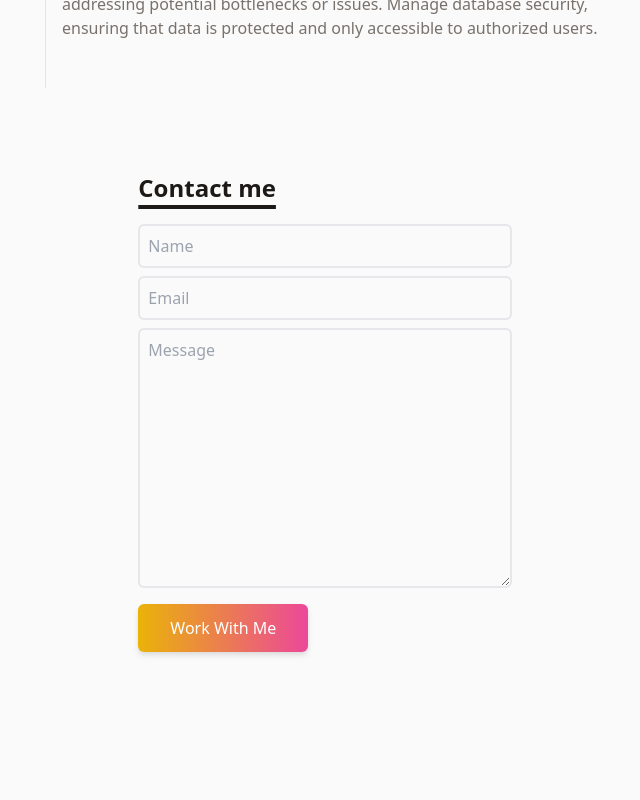
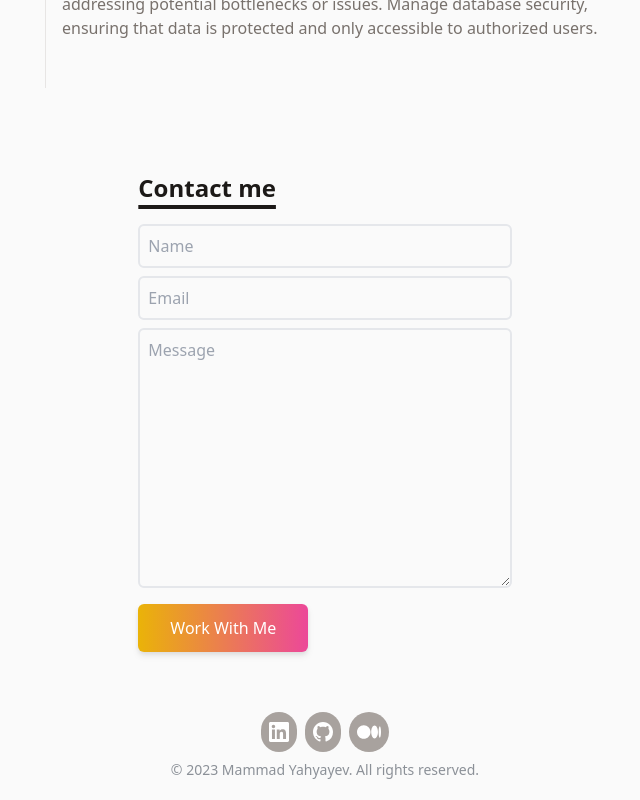
Before and after one commit to mammadyahyayev/portfolio, a React (Vite) app: page / in a window 1280 px wide. Shown: the part 1208-2008 px from the top of the page, without its empty margins (315-955 px from the left). Before the commit the page ends 1900 px from the top, so only its background shows below. Built offline with nearby package versions, Linux system fonts and the light colour scheme.

Commit message:
Add footer

```diff
--- /dev/null
+++ b/src/components/Footer.tsx
@@ -0,0 +1,70 @@
+function Footer() {
+    return (
+        <div className="py-5 text-center">
+            <div className="container max-w-screen-lg mx-auto">
+                <div>
+                    <div className="flex flex-wrap justify-center gap-2">
+                        <a
+                            href="https://www.linkedin.com/in/mammadyahya/"
+                            className="bg-stone-400 p-2 font-semibold text-white inline-flex items-center space-x-2 rounded-full">
+                            <svg
+                                className="w-5 h-5 fill-current"
+                                role="img"
+                                viewBox="0 0 256 256"
+                                xmlns="http://www.w3.org/2000/svg"
+                            >
+                                <g>
+                                    <path
+                                        d="M218.123122,218.127392 L180.191928,218.127392 L180.191928,158.724263 C180.191928,144.559023 179.939053,126.323993 160.463756,126.323993 C140.707926,126.323993 137.685284,141.757585 137.685284,157.692986 L137.685284,218.123441 L99.7540894,218.123441 L99.7540894,95.9665207 L136.168036,95.9665207 L136.168036,112.660562 L136.677736,112.660562 C144.102746,99.9650027 157.908637,92.3824528 172.605689,92.9280076 C211.050535,92.9280076 218.138927,118.216023 218.138927,151.114151 L218.123122,218.127392 Z M56.9550587,79.2685282 C44.7981969,79.2707099 34.9413443,69.4171797 34.9391618,57.260052 C34.93698,45.1029244 44.7902948,35.2458562 56.9471566,35.2436736 C69.1040185,35.2414916 78.9608713,45.0950217 78.963054,57.2521493 C78.9641017,63.090208 76.6459976,68.6895714 72.5186979,72.8184433 C68.3913982,76.9473153 62.7929898,79.26748 56.9550587,79.2685282 M75.9206558,218.127392 L37.94995,218.127392 L37.94995,95.9665207 L75.9206558,95.9665207 L75.9206558,218.127392 Z M237.033403,0.0182577091 L18.8895249,0.0182577091 C8.57959469,-0.0980923971 0.124827038,8.16056231 -0.001,18.4706066 L-0.001,237.524091 C0.120519052,247.839103 8.57460631,256.105934 18.8895249,255.9977 L237.033403,255.9977 C247.368728,256.125818 255.855922,247.859464 255.999,237.524091 L255.999,18.4548016 C255.851624,8.12438979 247.363742,-0.133792868 237.033403,0.000790807055"/>
+                                </g>
+                            </svg>
+                        </a>
+                        <a
+                            href="https://github.com/mammadyahyayev"
+                            className="bg-stone-400 p-2 font-semibold text-white inline-flex items-center space-x-2 rounded-full">
+                            <svg
+                                xmlns="http://www.w3.org/2000/svg"
+                                xmlnsXlink="http://www.w3.org/1999/xlink"
+                                aria-hidden="true"
+                                role="img"
+                                className="w-5"
+                                preserveAspectRatio="xMidYMid meet"
+                                viewBox="0 0 24 24"
+                            >
+                                <g fill="none">
+                                    <path
+                                        fillRule="evenodd"
+                                        clipRule="evenodd"
+                                        d="M12 0C5.37 0 0 5.37 0 12c0 5.31 3.435 9.795 8.205 11.385c.6.105.825-.255.825-.57c0-.285-.015-1.23-.015-2.235c-3.015.555-3.795-.735-4.035-1.41c-.135-.345-.72-1.41-1.23-1.695c-.42-.225-1.02-.78-.015-.795c.945-.015 1.62.87 1.845 1.23c1.08 1.815 2.805 1.305 3.495.99c.105-.78.42-1.305.765-1.605c-2.67-.3-5.46-1.335-5.46-5.925c0-1.305.465-2.385 1.23-3.225c-.12-.3-.54-1.53.12-3.18c0 0 1.005-.315 3.3 1.23c.96-.27 1.98-.405 3-.405s2.04.135 3 .405c2.295-1.56 3.3-1.23 3.3-1.23c.66 1.65.24 2.88.12 3.18c.765.84 1.23 1.905 1.23 3.225c0 4.605-2.805 5.625-5.475 5.925c.435.375.81 1.095.81 2.22c0 1.605-.015 2.895-.015 3.3c0 .315.225.69.825.57A12.02 12.02 0 0 0 24 12c0-6.63-5.37-12-12-12z"
+                                        fill="currentColor"
+                                    />
+                                </g>
+                            </svg>
+                        </a>
+
+                        <a
+                            href="https://medium.com/@mammadyahya"
+                            className="bg-stone-400 p-2 font-semibold text-white inline-flex items-center space-x-2 rounded-full">
+                            <svg width="24px" height="24px" viewBox="0 -55 256 256" version="1.1"
+                                 xmlns="http://www.w3.org/2000/svg" xmlnsXlink="http://www.w3.org/1999/xlink"
+                                 preserveAspectRatio="xMidYMid" className="fill-white"
+                            >
+                                <g fill="none">
+                                    <path
+                                        d="M72.2009141,1.42108547e-14 C112.076502,1.42108547e-14 144.399375,32.5485469 144.399375,72.6964154 C144.399375,112.844284 112.074049,145.390378 72.2009141,145.390378 C32.327779,145.390378 0,112.844284 0,72.6964154 C0,32.5485469 32.325326,1.42108547e-14 72.2009141,1.42108547e-14 Z M187.500628,4.25836743 C207.438422,4.25836743 223.601085,34.8960455 223.601085,72.6964154 L223.603538,72.6964154 C223.603538,110.486973 207.440875,141.134463 187.503081,141.134463 C167.565287,141.134463 151.402624,110.486973 151.402624,72.6964154 C151.402624,34.9058574 167.562834,4.25836743 187.500628,4.25836743 Z M243.303393,11.3867175 C250.314,11.3867175 256,38.835526 256,72.6964154 C256,106.547493 250.316453,134.006113 243.303393,134.006113 C236.290333,134.006113 230.609239,106.554852 230.609239,72.6964154 C230.609239,38.837979 236.292786,11.3867175 243.303393,11.3867175 Z"
+                                        fill="currentColor">
+                                    </path>
+                                </g>
+                            </svg>
+                        </a>
+                    </div>
+                </div>
+            </div>
+            <p className="text-sm mt-2  opacity-50">
+                &copy; {new Date().getFullYear()} Mammad Yahyayev. All rights reserved.
+            </p>
+        </div>
+    );
+}
+
+export default Footer;
--- a/src/components/Home.tsx
+++ b/src/components/Home.tsx
@@ -3,6 +3,7 @@ import Projects from "./Projects.tsx";
 import Timelines from "./Timelines.tsx";
 import {employmentHistoryData} from "../data/timelineData.ts";
 import Contact from "./Contact.tsx";
+import Footer from "./Footer.tsx";
 
 function Home() {
     return (
@@ -40,6 +41,7 @@ function Home() {
                     <Contact/>
                 </div>
             </div>
+            <Footer/>
         </>
     )
 }
```
